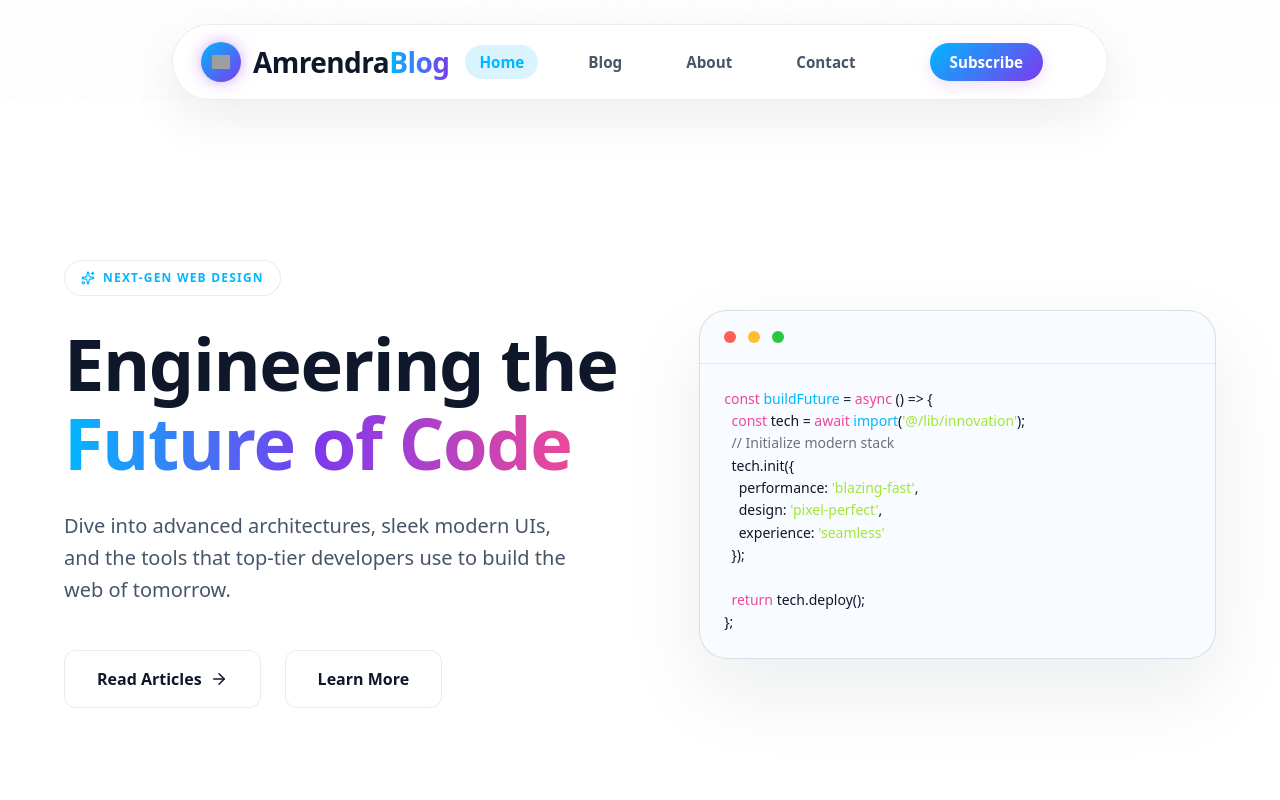
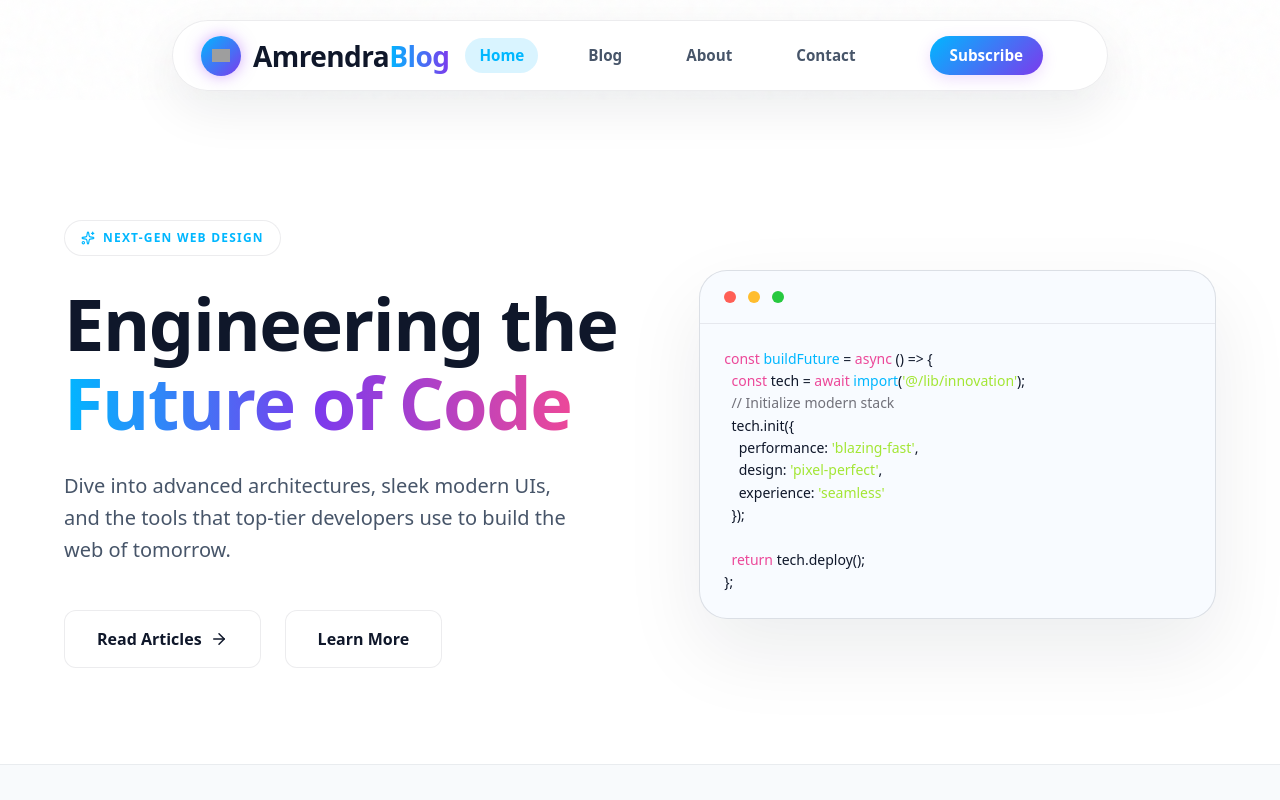
Before and after one commit to AmrendraCodes/AmrendraBlog, a Next.js app in the folder my-website/: page / in a window 1280 px wide. Shown: the top 800 px of the page. Built offline with nearby package versions, Linux system fonts and the light colour scheme; grey boxes are pictures that could not be loaded.

Commit message:
file commited

```diff
--- a/my-website/src/app/page.module.css
+++ b/my-website/src/app/page.module.css
@@ -66,17 +66,18 @@
 
 /* Hero Section */
 .heroSection {
-  padding: 3rem 1.5rem 6rem;
+  padding: clamp(5rem, 12vh, 7rem) 1.5rem 4rem;
   max-width: 80rem;
   margin: 0 auto;
   min-height: 75vh;
   display: flex;
   align-items: center;
+  margin-top: -1.5rem;
 }
 
 @media (min-width: 1024px) {
   .heroSection {
-    padding: 10rem 4rem 8rem;
+    padding: clamp(7rem, 18vh, 9rem) 4rem 6rem;
   }
 }
 
--- a/my-website/src/components/Header.module.css
+++ b/my-website/src/components/Header.module.css
@@ -71,17 +71,17 @@
 
 @media (min-width: 640px) {
   .headerWrapper {
-    padding: 1.2rem 1rem;
+    padding: 1rem;
   }
 
   .header {
-    padding: 0.85rem 1rem;
+    padding: 0.75rem 1rem;
   }
 }
 
 @media (min-width: 768px) {
   .headerWrapper {
-    padding: 1.5rem 1rem;
+    padding: 1.25rem 1rem;
   }
 
   .header {
@@ -93,7 +93,7 @@
 @media (min-width: 1024px) {
   .header {
     max-width: 75%;
-    padding: 1rem 1.75rem;
+    padding: 0.85rem 1.75rem;
   }
 }
 
```
